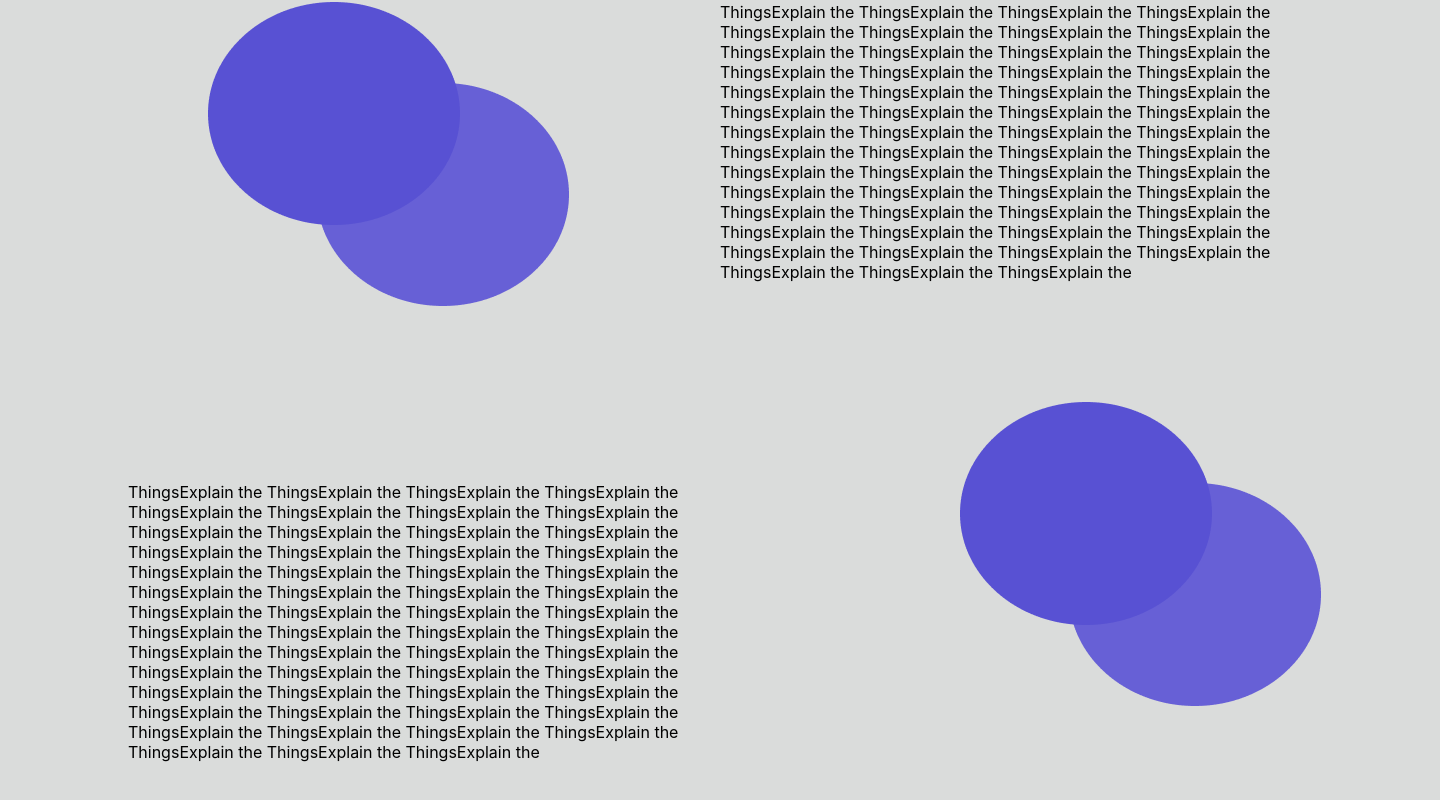
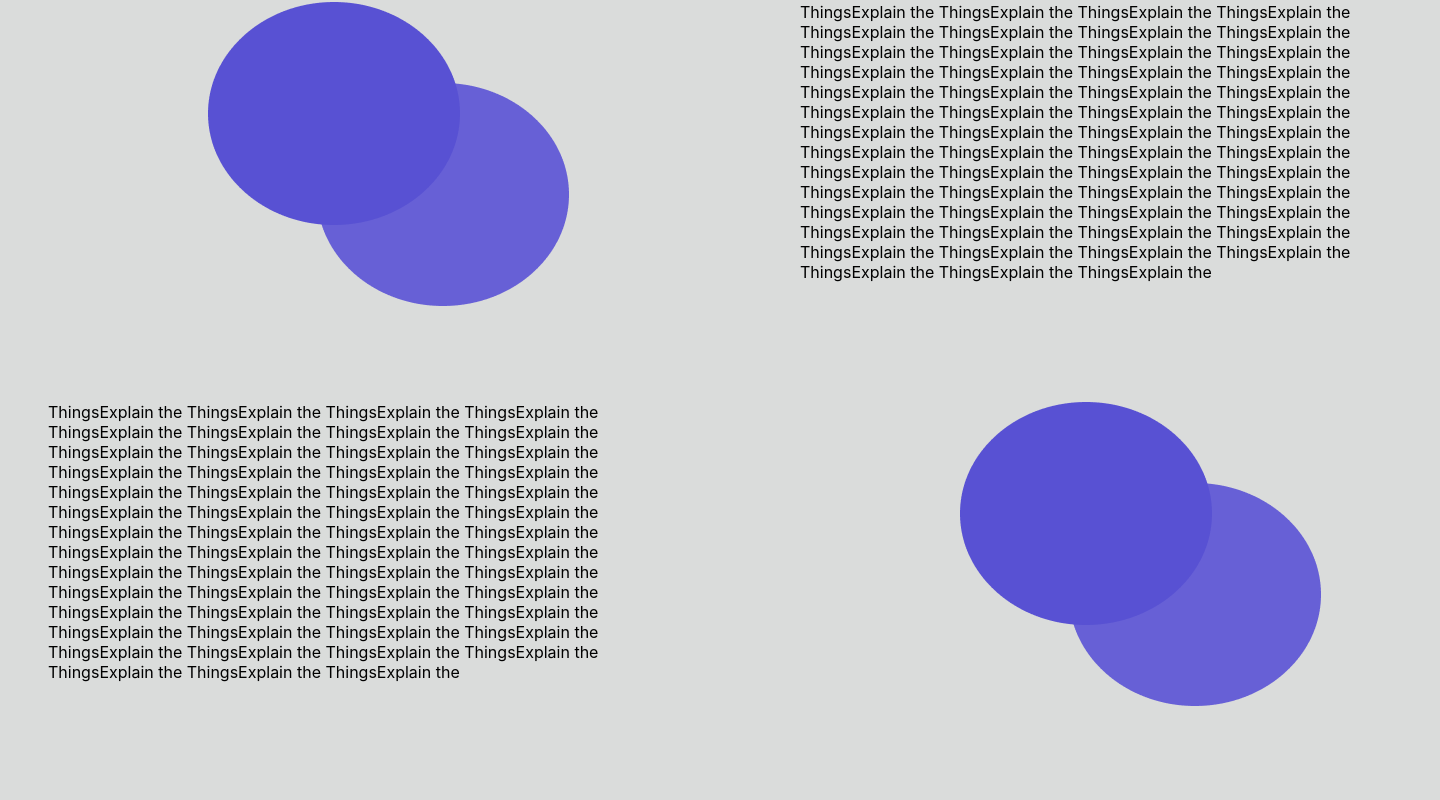
Before and after one commit to imdeepakvermaa/App01, a React (Create React App) app: page / in a window 1280 px wide. Shown: the part 374-1174 px from the top of the page, 1440 px wide, since content can reach past the window. Built offline with nearby package versions, Linux system fonts and the light colour scheme.

Commit message:
Adding HomePage.js

```diff
--- a/src/App.css
+++ b/src/App.css
@@ -79,6 +79,7 @@ input::placeholder {
   background-color: var(--primary-color);
   padding: 7rem 5rem 7rem 5rem;
 }
+
 .HeroImg1{
   margin: 5rem 5rem 5rem 13rem;
   height: 20rem;
@@ -87,15 +88,16 @@ input::placeholder {
 .HeroPara1{
   height: 20rem;
   width: 40rem;
-  margin: -25rem 5rem 5rem 45rem;
+  margin: -25rem 5rem 5rem 50rem;
 }
 .HeroImg2{
-  margin: 0rem 5rem 5rem 60rem;
+  margin: 5rem 5rem 5rem 60rem;
   height: 20rem;
   width: 20rem;
 }
+
 .HeroPara2{
-  margin: -20rem 5rem 5rem 8rem;
+  margin: -25rem 5rem 5rem 3rem;
   height: 20rem;
   width: 40rem;
 }
```
